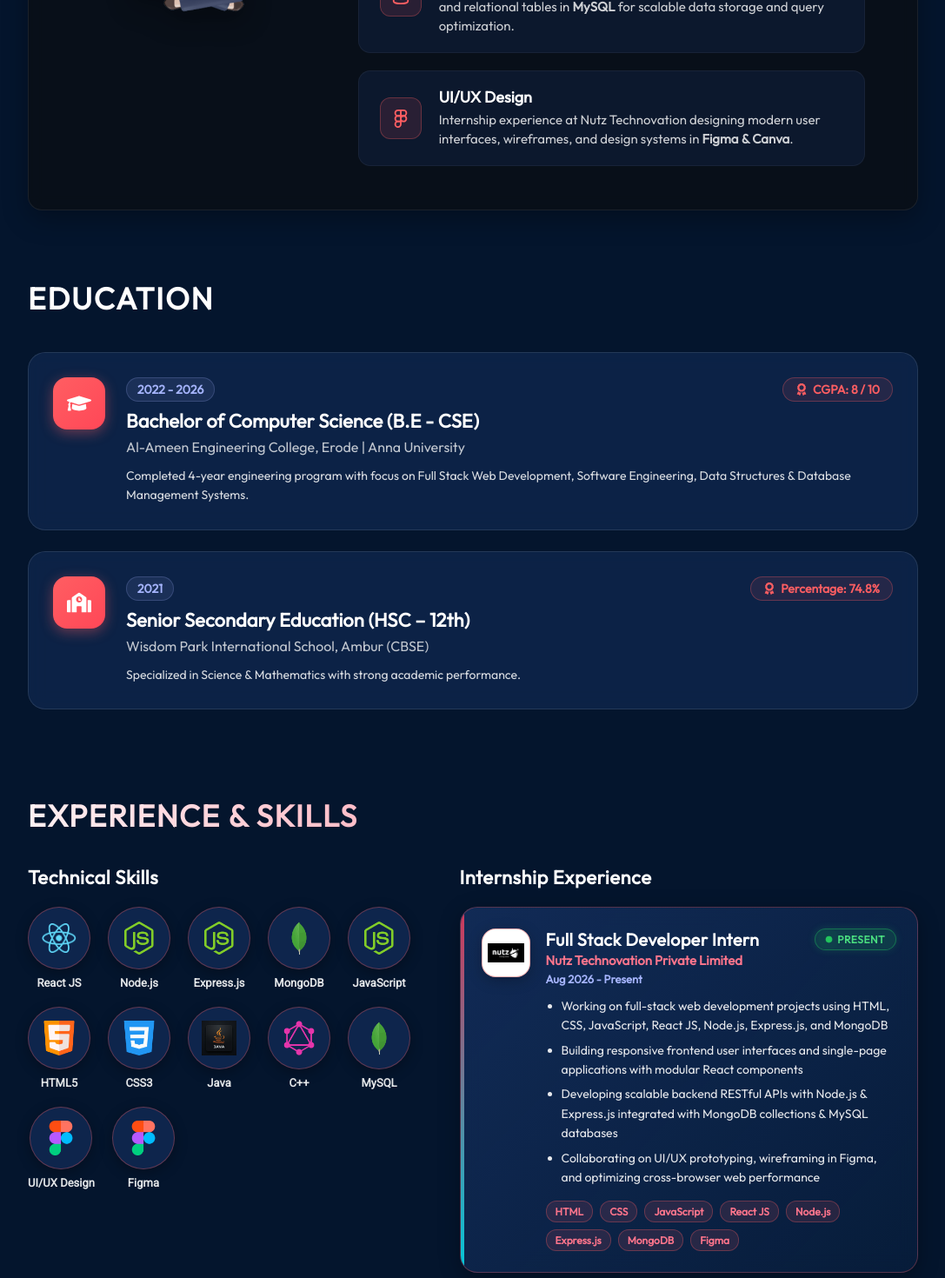
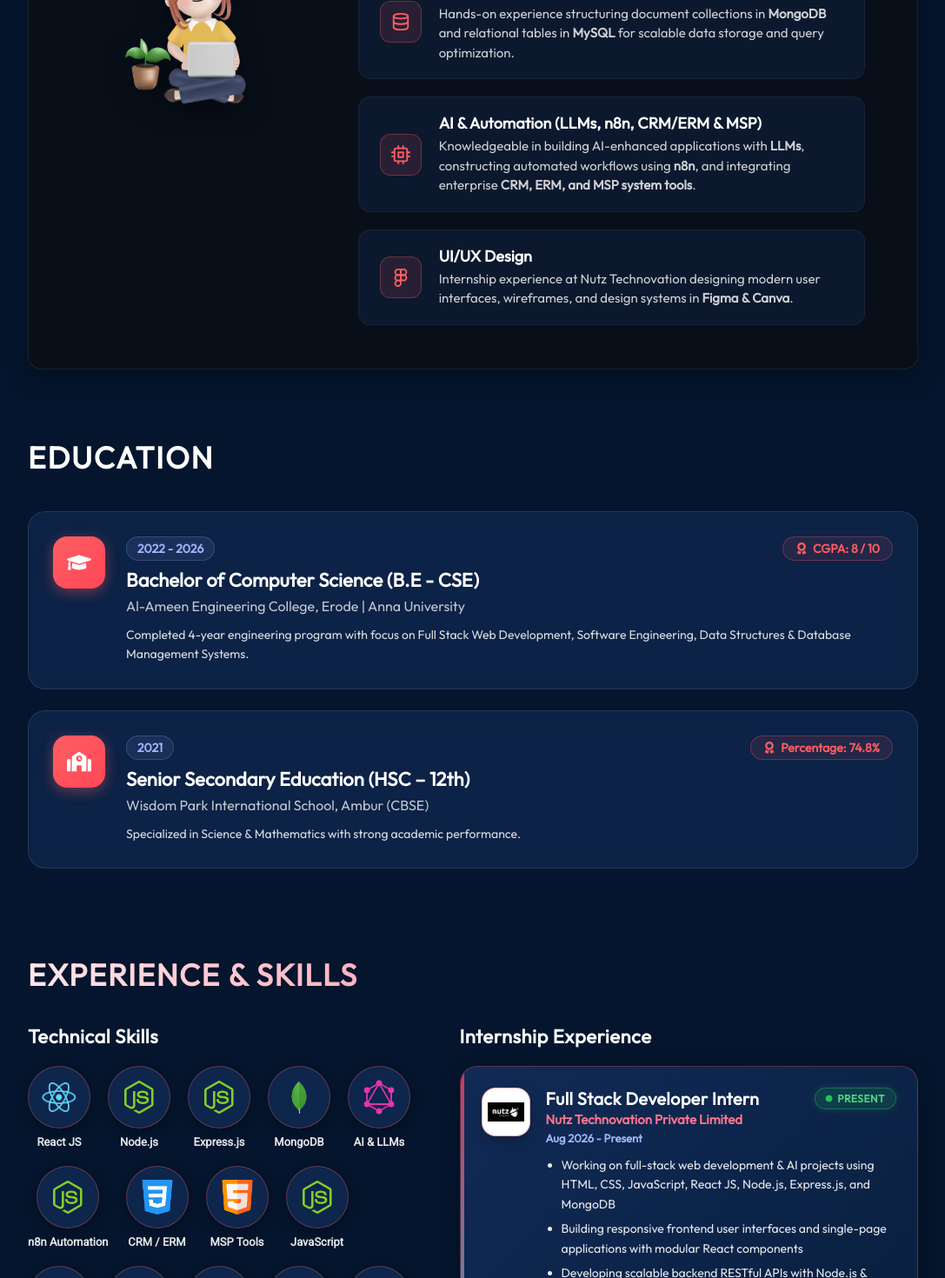
Before and after one commit to MohamedAdilAnsari/Portfolio, a React (Vite) app: page / in a window 1280 px wide. Shown: the part 1140-2610 px from the top of the page at 87% size, without its empty margins (96-1183 px from the left). Built offline with nearby package versions, Linux system fonts and the light colour scheme.

Commit message:
feat: add AI, LLMs, n8n, CRM/ERM, and MSP skills across portfolio

```diff
--- a/src/components/About/About.jsx
+++ b/src/components/About/About.jsx
@@ -1,7 +1,7 @@
 import React from "react";
 import styles from "./About.module.css";
 import { getImageUrl } from "../../utils";
-import { FiCode, FiServer, FiDatabase, FiFigma } from "react-icons/fi";
+import { FiCode, FiServer, FiDatabase, FiCpu, FiFigma } from "react-icons/fi";
 
 export const About = () => {
   return (
@@ -49,6 +49,17 @@
           </li>
           <li className={styles.aboutItem}>
             <div className={styles.aboutIconContainer}>
+              <FiCpu className={styles.aboutIcon} />
+            </div>
+            <div className={styles.aboutItemText}>
+              <h3>AI & Automation (LLMs, n8n, CRM/ERM & MSP)</h3>
+              <p>
+                Knowledgeable in building AI-enhanced applications with <strong>LLMs</strong>, constructing automated workflows using <strong>n8n</strong>, and integrating enterprise <strong>CRM, ERM, and MSP system tools</strong>.
+              </p>
+            </div>
+          </li>
+          <li className={styles.aboutItem}>
+            <div className={styles.aboutIconContainer}>
               <FiFigma className={styles.aboutIcon} />
             </div>
             <div className={styles.aboutItemText}>
--- a/src/components/Experience/Experience.jsx
+++ b/src/components/Experience/Experience.jsx
@@ -35,7 +35,7 @@
           <ul className={styles.history}>
             {history.map((historyItem, id) => {
               const isPresent = historyItem.endDate?.toLowerCase() === "present";
-              const techTags = ["HTML", "CSS", "JavaScript", "React JS", "Node.js", "Express.js", "MongoDB", "Figma"];
+              const techTags = ["React JS", "Node.js", "Express.js", "MongoDB", "AI & LLMs", "n8n", "CRM / ERM", "MSP Tools", "JavaScript", "HTML/CSS", "Figma"];
               return (
                 <li
                   key={id}
--- a/src/components/Hero/Hero.jsx
+++ b/src/components/Hero/Hero.jsx
@@ -16,11 +16,11 @@
 
       <div className={styles.content}>
         <div className={styles.badge}>
-          <span>🎓 B.E - Computer Science & Engineering</span>
+          <span>🎓 B.E Computer Science & AI Developer</span>
         </div>
         <h1 className={styles.title}>Hi, I'm Mohamed Adil Ansari S</h1>
         <p className={styles.description}>
-          Computer Science graduate & Full Stack Developer with hands-on experience building web applications using <strong>React JS, Node.js, Express.js, MongoDB, HTML, and CSS</strong>. Backed by internship experience at <strong>Nutz Technovation</strong> and strong problem-solving skills in <strong>Java, C++, and MySQL</strong>.
+          Full-Stack Developer & AI Integrator experienced in <strong>React JS, Node.js, Express.js, MongoDB</strong>, and leveraging <strong>AI & LLMs, n8n workflow automation, CRM/ERM systems, and MSP management</strong>. Backed by internship experience at <strong>Nutz Technovation</strong> and problem solving in <strong>Java, C++, and MySQL</strong>.
         </p>
 
         {/* CTA Buttons Row */}
--- a/src/data/history.json
+++ b/src/data/history.json
@@ -5,10 +5,11 @@
     "startDate": "Aug 2026",
     "endDate": "Present",
     "experiences": [
-      "Working on full-stack web development projects using HTML, CSS, JavaScript, React JS, Node.js, Express.js, and MongoDB",
+      "Working on full-stack web development & AI projects using HTML, CSS, JavaScript, React JS, Node.js, Express.js, and MongoDB",
       "Building responsive frontend user interfaces and single-page applications with modular React components",
-      "Developing scalable backend RESTful APIs with Node.js & Express.js integrated with MongoDB collections & MySQL databases",
-      "Collaborating on UI/UX prototyping, wireframing in Figma, and optimizing cross-browser web performance"
+      "Developing scalable backend RESTful APIs with Node.js & Express.js integrated with MongoDB & MySQL databases",
+      "Leveraging AI & LLM integrations, n8n workflow automation, CRM/ERM systems, and MSP management tools",
+      "Collaborating on UI/UX prototyping, wireframing in Figma, and optimizing web performance"
     ],
     "imageSrc": "history/nutz.png"
   }
--- a/src/data/skills.json
+++ b/src/data/skills.json
@@ -18,6 +18,26 @@
     "title": "MongoDB",
     "imageSrc": "skills/mongodb.png",
     "category": "Database"
+  },
+  {
+    "title": "AI & LLMs",
+    "imageSrc": "skills/graphql.png",
+    "category": "AI & Automation"
+  },
+  {
+    "title": "n8n Automation",
+    "imageSrc": "skills/node.png",
+    "category": "AI & Automation"
+  },
+  {
+    "title": "CRM / ERM",
+    "imageSrc": "skills/css.png",
+    "category": "Systems"
+  },
+  {
+    "title": "MSP Tools",
+    "imageSrc": "skills/html.png",
+    "category": "Systems"
   },
   {
     "title": "JavaScript",
```
